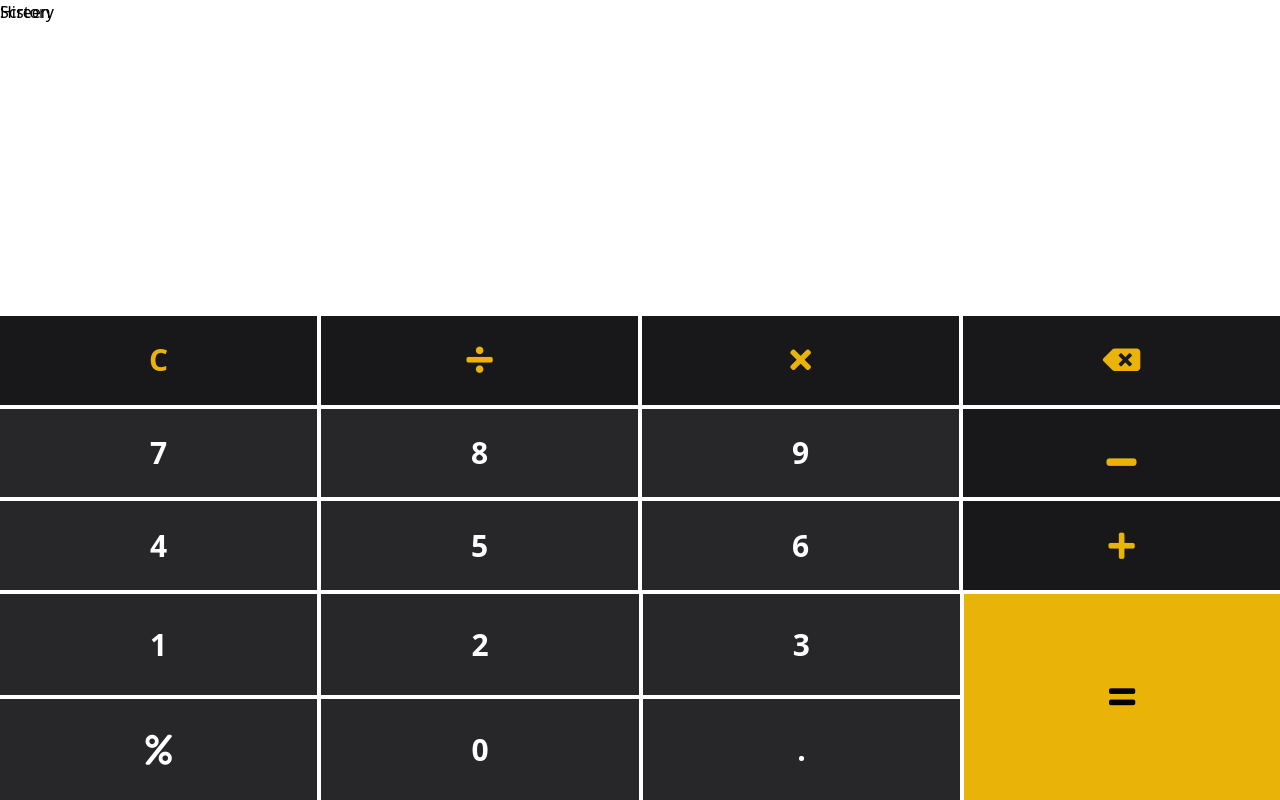
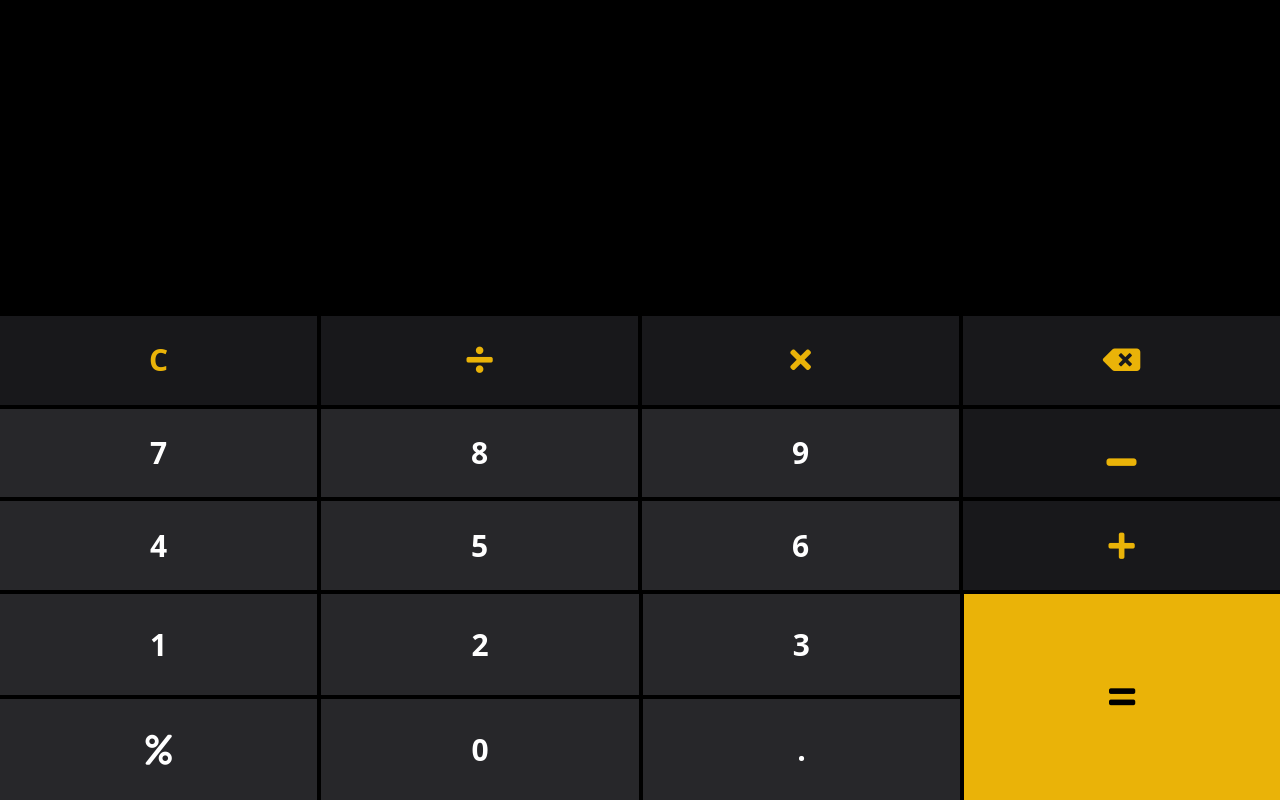
Before and after one commit to JuanDRSoft/Calculator-JuanDRSoft, a React (Vite) app: page / in a window 1280 px wide. Built offline with nearby package versions, Linux system fonts and the light colour scheme.

Commit message:
fix/ background color

```diff
--- a/index.html
+++ b/index.html
@@ -11,7 +11,7 @@
   <title>Vite App</title>
 </head>
 
-<body class="bg-black">
+<body>
   <div id="root"></div>
   <script type="module" src="/src/main.jsx"></script>
 </body>
--- a/src/App.jsx
+++ b/src/App.jsx
@@ -5,7 +5,7 @@ import History from "./components/History";
 
 function App() {
   return (
-    <div className="w-screen h-screen">
+    <div className="w-screen h-screen bg-black">
       <Screen />
       <Keyboard />
       <History />
```
